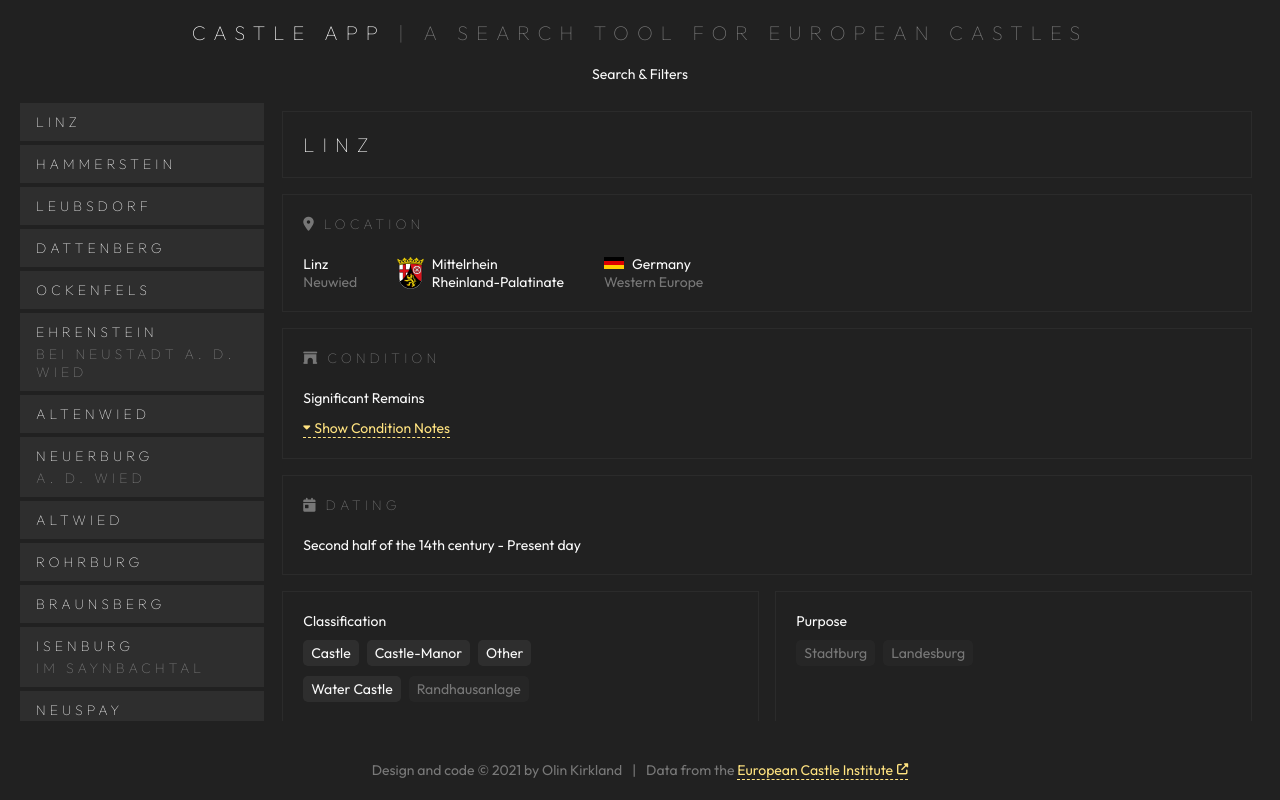
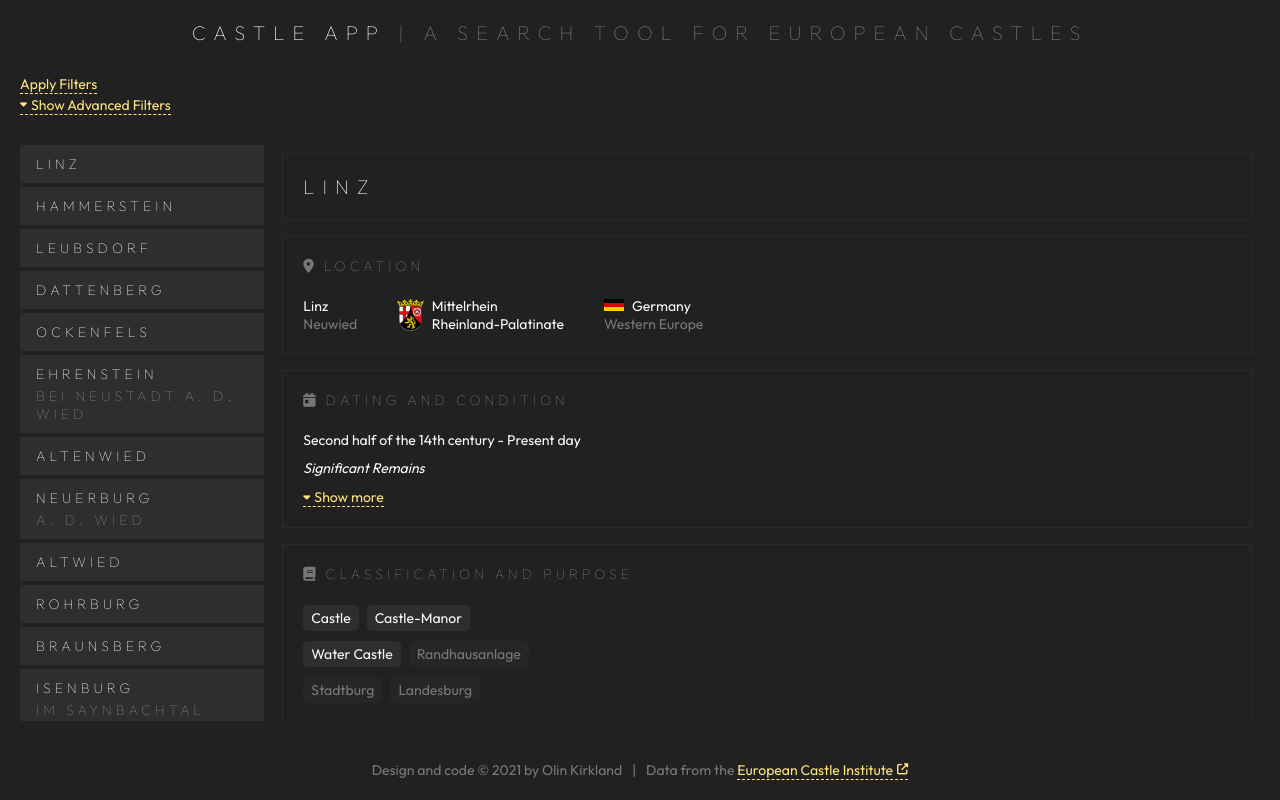
Before and after one commit to olinkirkland/castle-app, a React (Create React App) app: page / in a window 1280 px wide. Built offline with nearby package versions, Linux system fonts and the light colour scheme.

Commit message:
Minor styling changes

```diff
--- a/src/App.tsx
+++ b/src/App.tsx
@@ -7,6 +7,7 @@ import CastleList from './components/CastleList';
 import Footer from './components/Footer';
 import Header from './components/Header';
 import Search from './components/Search';
+import { SearchFilter } from './SearchFilter';
 
 function App() {
   const [castles, setCastles] = useState<Castle[]>([]);
@@ -24,15 +25,15 @@ function App() {
       });
   }, []);
 
-  function applyFilters() {
-    console.log('apply filters');
+  function applyFilters(filters: String[]) {
+    console.log('Filters:', JSON.stringify(filters));
   }
 
   return (
     <div className="main">
       <Header />
 
-      <Search applyFilter={applyFilters} />
+      <Search applyFilters={applyFilters} />
 
       <article>
         <section id="list">
--- a/src/Util.tsx
+++ b/src/Util.tsx
@@ -16,6 +16,8 @@ export default class Util {
 
   // Capitalize first letter
   static capitalize(str: string): string {
+    if (!str) return str;
+
     const arr: string[] = str.split(' ');
     str = arr.reduce(
       (accumulator, s) =>
--- a/src/assets/css/styles.css
+++ b/src/assets/css/styles.css
@@ -108,6 +108,11 @@ h2 {
   text-transform: uppercase;
   letter-spacing: 4px; }
 
+h3 {
+  border-bottom: 1px solid var(--lighter);
+  padding-bottom: 0.4rem;
+  margin-bottom: 0.8rem; }
+
 h1 {
   font-size: 2rem;
   letter-spacing: 8px; }
@@ -156,15 +161,9 @@ section#details {
   flex-direction: column;
   gap: 0.4rem; }
 
-.grid {
-  display: grid; }
-
-.grid-col-2 {
-  grid-template-columns: repeat(2, 1fr);
-  column-gap: 1.6rem; }
-
 .search {
-  text-align: center; }
+  gap: 1rem;
+  padding: 1rem 2rem; }
 
 .country-code {
   color: var(--background);
@@ -224,8 +223,8 @@ section#details {
     display: flex;
     gap: 1rem; }
     .details .gallery .gallery-item {
-      width: 8rem;
-      height: 8rem;
+      width: 4rem;
+      height: 4rem;
       border-radius: 5px;
       overflow: hidden;
       background-color: var(--background);
--- a/src/assets/scss/styles.scss
+++ b/src/assets/scss/styles.scss
@@ -134,6 +134,12 @@ h2 {
   letter-spacing: 4px;
 }
 
+h3 {
+  border-bottom: 1px solid var(--lighter);
+  padding-bottom: 0.4rem;
+  margin-bottom: 0.8rem;
+}
+
 h1 {
   font-size: 2rem;
   letter-spacing: 8px;
@@ -193,18 +199,13 @@ section#details {
   gap: 0.4rem;
 }
 
-.grid {
-  display: grid;
-}
-
-.grid-col-2 {
-  grid-template-columns: repeat(2, 1fr);
-  column-gap: 1.6rem;
-}
-
 // SEARCH & FILTERS
 .search {
-  text-align: center;
+  // display: flex;
+  // flex-direction: column;
+  gap: 1rem;
+  // text-align: center;
+  padding: 1rem 2rem;
 }
 
 // REUSABLES
@@ -302,8 +303,8 @@ section#details {
     // grid-template-columns: repeat(5, 1fr);
 
     .gallery-item {
-      width: 8rem;
-      height: 8rem;
+      width: 4rem;
+      height: 4rem;
       border-radius: 5px;
 
       overflow: hidden;
--- a/src/components/CastleDetails.tsx
+++ b/src/components/CastleDetails.tsx
@@ -83,22 +83,21 @@ export default function CastleDetails({ castle }: Props) {
             <p className="muted">{castle.location.subregion.en}</p>
           </div>
         </div>
-        {/* <Drawer textOpen="Show JSON" textClose="Hide JSON">
-          <pre>{JSON.stringify(castle.location, null, 2)}</pre>
-        </Drawer> */}
       </div>
 
-      {castle.condition && (
       <div className="info">
         <div className="info-header">
-            <i className="fa-solid fa-archway"></i>
-            <h2>Condition</h2>
+          <i className="fa-solid fa-calendar-day"></i>
+          <h2>Dating and Condition</h2>
         </div>
-          <p className="capitalize">{castle.condition.en}</p>
-          <Drawer
-            textOpen="Show Condition Notes"
-            textClose="Hide Condition Notes"
-          >
+        {formatDate(castle.dates.start)} - {formatDate(castle.dates.end, true)}
+        <em>
+          {Util.capitalize(
+            castle.condition.en ? castle.condition.en : castle.condition.de
+          )}
+        </em>
+        {castle.condition && (
+          <Drawer textOpen="Show more" textClose="Show less">
             <>
               {castle.conditionCommentary &&
                 castle.conditionCommentary.length > 0 && (
@@ -110,51 +109,47 @@ export default function CastleDetails({ castle }: Props) {
               )}
             </>
           </Drawer>
+        )}
       </div>
-      )}
 
       <div className="info">
         <div className="info-header">
-          <i className="fa-solid fa-calendar-day"></i>
-          <h2>Dating</h2>
+          <i className="fa-solid fa-book"></i>
+          <h2 className="title">Classification and Purpose</h2>
         </div>
-        {formatDate(castle.dates.start)} - {formatDate(castle.dates.end, true)}
-      </div>
-
-      <div className="grid grid-col-2">
-        <div className="info">
-          <p className="title">Classification</p>
         {castle.structures && (
           <ul className="badge-group">
-              {castle.structures.map((t) => (
-                <li className={`capitalize ${!t.en && 'muted'}`}>{`${
+            {castle.structures.map((t, index) => {
+              if (castle.structures.length > 1 && t.en === 'other')
+                return <></>;
+
+              return (
+                <li
+                  key={index}
+                  className={`capitalize ${!t.en && 'muted'}`}
+                >{`${t.en ? t.en : t.de}`}</li>
+              );
+            })}
+          </ul>
+        )}
+        {castle.classifications && castle.classifications.length > 0 && (
+          <ul className="badge-group">
+            {castle.classifications.map((t, index) => (
+              <li key={index} className={`capitalize ${!t.en && 'muted'}`}>{`${
                 t.en ? t.en : t.de
               }`}</li>
             ))}
           </ul>
         )}
-          {castle.classifications && (
+
+        {castle.purpose && (
           <ul className="badge-group">
-              {castle.classifications.map((t) => (
-                <li className={`capitalize ${!t.en && 'muted'}`}>{`${
+            {castle.purpose.map((t, index) => (
+              <li key={index} className={`capitalize ${!t.en && 'muted'}`}>{`${
                 t.en ? t.en : t.de
               }`}</li>
             ))}
           </ul>
-          )}
-        </div>
-
-        {castle.purpose && (
-          <div className="info">
-            <p className="title">Purpose</p>
-            <ul className="badge-group">
-              {castle.purpose.map((t) => (
-                <li className={`capitalize ${!t.en && 'muted'}`}>{`${
-                  t.en ? t.en : t.de
-                }`}</li>
-              ))}
-            </ul>
-          </div>
         )}
       </div>
 
--- a/src/components/Search.tsx
+++ b/src/components/Search.tsx
@@ -1,12 +1,25 @@
+import { useState } from 'react';
+import Drawer from './Drawer';
+
 type Props = {
-  applyFilter: Function;
+  applyFilters: Function;
 };
 
-function Search({ applyFilter }: Props) {
+function Search({ applyFilters }: Props) {
+  const [filters, setFilters] = useState([]);
+
   return (
     <div className="search">
-      <p>Search & Filters</p>
+      <button className="btn" onClick={applyFilters(filters)}>
+        Apply Filters
+      </button>
 
+      <Drawer
+        textOpen="Show Advanced Filters"
+        textClose="Hide Advanced Filters"
+      >
+        <span>Advanced Filters</span>
+      </Drawer>
     </div>
   );
 }
```
Also changed, not shown: 1 other file (tests, documents, lock files or other folders). Lines whose indentation alone changed are shown as unchanged.
